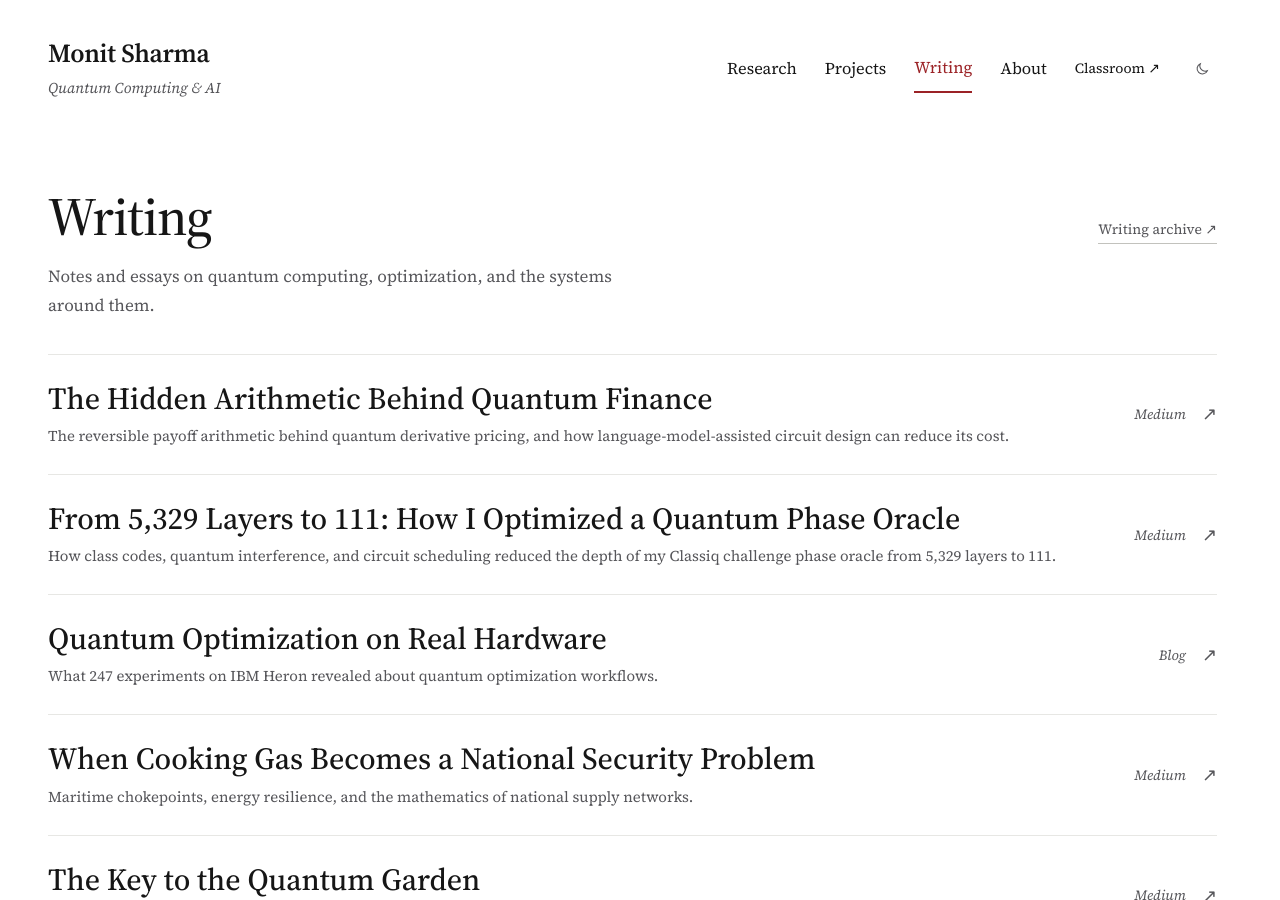
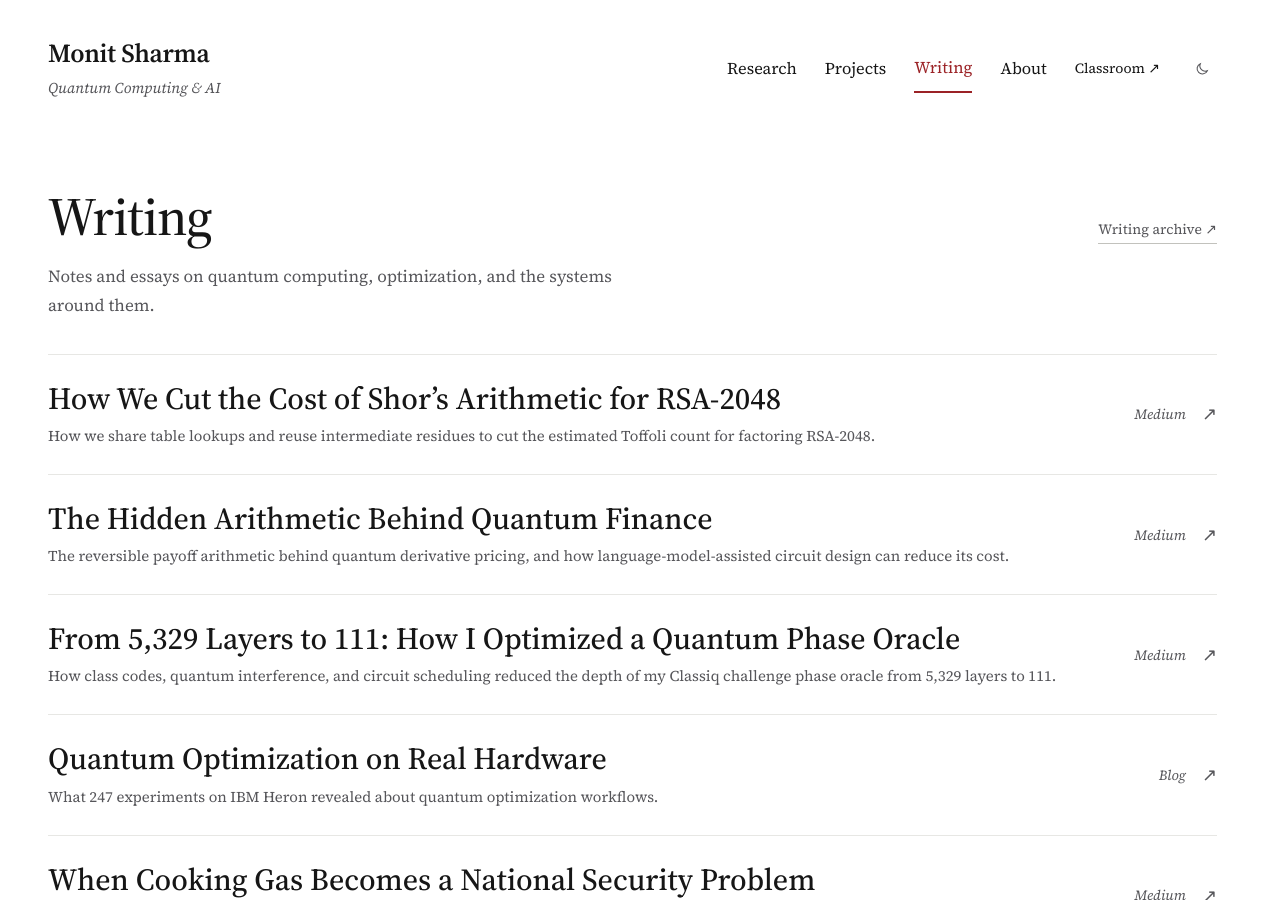
Before and after one commit to MonitSharma/portfolio, a Jekyll site: the page built from writing.html, in a window 1280 px wide and 900 px high. Built offline with Jekyll 4.4.1, drawn with Linux system fonts in a browser that asks for light colours.

Commit message:
Add Shor arithmetic article to Writing

```diff
--- a/_data/essays.yml
+++ b/_data/essays.yml
@@ -1,3 +1,7 @@
+- title: How We Cut the Cost of Shor’s Arithmetic for RSA-2048
+  summary: How we share table lookups and reuse intermediate residues to cut the estimated Toffoli count for factoring RSA-2048.
+  url: https://medium.com/@_monitsharma/how-we-cut-the-cost-of-shors-arithmetic-for-rsa-2048-8eca041d1408
+  source: Medium
 - title: The Hidden Arithmetic Behind Quantum Finance
   summary: The reversible payoff arithmetic behind quantum derivative pricing, and how language-model-assisted circuit design can reduce its cost.
   url: https://medium.com/@_monitsharma/the-hidden-arithmetic-behind-quantum-finance-dcd6f4c5aa47
```
